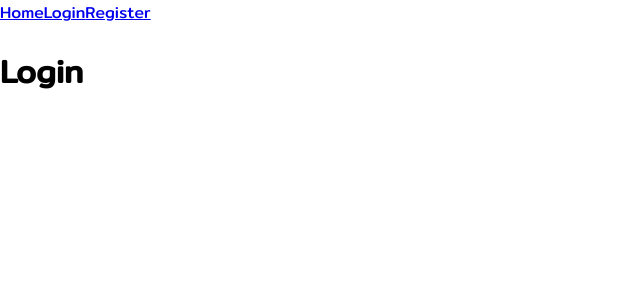
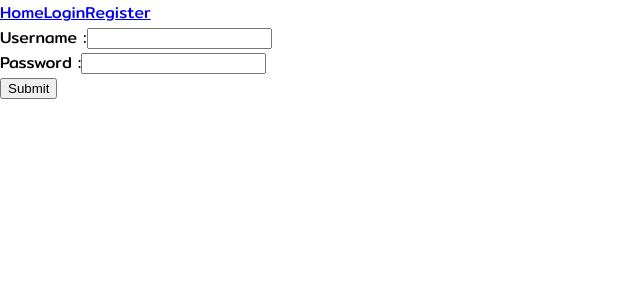
Before and after one commit to armykongtap/my-react-flashcard, a React (Create React App) app in the folder frontend/: page /login in a window 1280 px wide. Shown: the top 300 px of the page, without its empty margins (0-640 px from the left). Built offline with nearby package versions, Linux system fonts and the light colour scheme.

Commit message:
build Login page

```diff
--- a/frontend/package.json
+++ b/frontend/package.json
@@ -3,7 +3,10 @@
   "version": "0.1.0",
   "private": true,
   "dependencies": {
+    "@material-ui/core": "^4.6.0",
+    "bootstrap": "^4.3.1",
     "react": "^16.9.0",
+    "react-bootstrap": "^1.0.0-beta.14",
     "react-dom": "^16.9.0",
     "react-router-dom": "^5.1.2",
     "react-scripts": "3.1.2"
--- a/frontend/src/Login.js
+++ b/frontend/src/Login.js
@@ -1,8 +1,50 @@
 import React from "react";
 
 class Login extends React.Component {
+  constructor(props) {
+    super(props);
+    this.state = { username: "", password: "" };
+
+    this.handleChangeUsername = this.handleChangeUsername.bind(this);
+    this.handleChangePassword = this.handleChangePassword.bind(this);
+    this.handleSubmit = this.handleSubmit.bind(this);
+  }
+
+  handleChangeUsername(event) {
+    this.setState({ username: event.target.value });
+  }
+
+  handleChangePassword(event) {
+    this.setState({ password: event.target.value });
+  }
+
+  handleSubmit(event) {
+    alert(this.state.username + "   " + this.state.password);
+    event.preventDefault();
+  }
+
   render() {
-    return <h1>Login</h1>;
+    return (
+      <form onSubmit={this.handleSubmit}>
+        <label>
+          Username :
+          <input
+            type="text"
+            value={this.state.username}
+            onChange={this.handleChangeUsername}
+          />
+          <br />
+          Password :
+          <input
+            type="password"
+            value={this.state.password}
+            onChange={this.handleChangePassword}
+          />
+        </label>
+        <br />
+        <input type="submit" value="Submit" />
+      </form>
+    );
   }
 }
 
```
Also changed, not shown: 1 other file (tests, documents, lock files or other folders).
